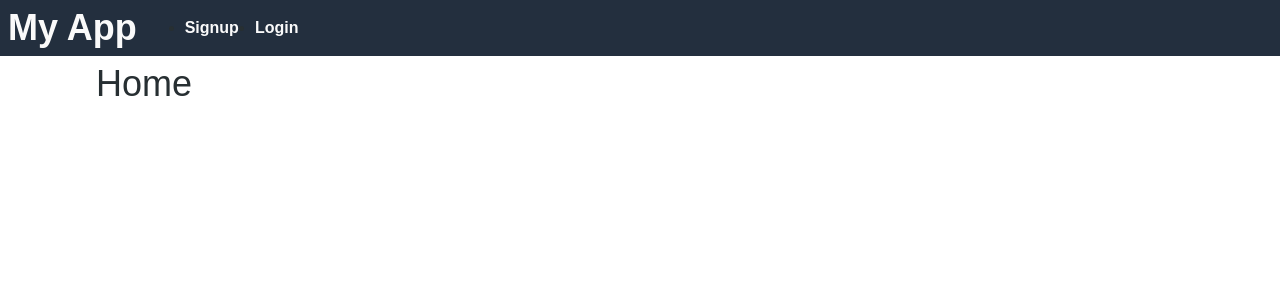
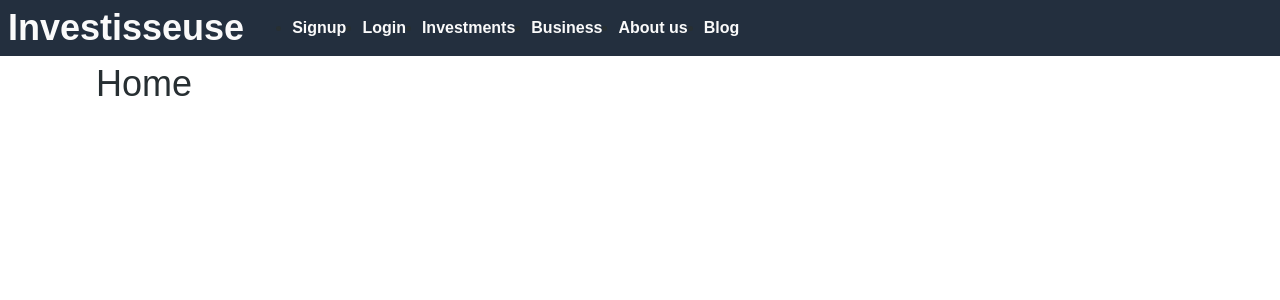
Before and after one commit to GeorgiaHunt89/Investisseuse-FE, a React (Create React App) app: page / in a window 1280 px wide. Shown: the top 300 px of the page. Built offline with nearby package versions, Linux system fonts and the light colour scheme; no server answers.

Commit message:
Added invest bus, about and blog pages

```diff
--- a/src/App.js
+++ b/src/App.js
@@ -10,6 +10,10 @@ import Signup from './pages/Signup';
 import Nav from './components/Nav';
 import { StoreProvider } from './state/GlobalState';
 import Profile from './pages/Profile';
+import Investments from './pages/Investments';
+import Business from './pages/Business';
+import About from './pages/About';
+import Blog from './pages/Blog';
 
 const httpLink = createHttpLink({
   uri: process.env.REACT_APP_BASEURL + '/graphql',
@@ -42,6 +46,10 @@ function App() {
               <Route exact path="/login" component={Login} />
               <Route exact path="/signup" component={Signup} />
               <Route exact path="/profile" component={Profile} />
+              <Route exact path="/investments" component={Investments} />
+              <Route exact path="/business" component={Business} />
+              <Route exact path="/about" component={About} />
+              <Route exact path="/blog" component={Blog} />
               <Route component={NoMatch} />
             </Switch>
           </StoreProvider>
--- a/src/components/Nav/index.js
+++ b/src/components/Nav/index.js
@@ -27,6 +27,18 @@ function Nav() {
           <li className="mx-1">
             <Link to="/login">Login</Link>
           </li>
+          <li className="mx-1">
+            <Link to="/investments">Investments</Link>
+          </li>
+          <li className="mx-1">
+            <Link to="/business">Business</Link>
+          </li>
+          <li className="mx-1">
+            <Link to="/aboutUs">About us</Link>
+          </li>
+          <li className="mx-1">
+            <Link to="/blog">Blog</Link>
+          </li>
         </ul>
       );
     }
@@ -35,7 +47,7 @@ function Nav() {
   return (
     <header className="flex-row px-1">
       <h1>
-        <Link to="/">My App</Link>
+        <Link to="/">Investisseuse</Link>
       </h1>
 
       <nav>{showNavigation()}</nav>
```
